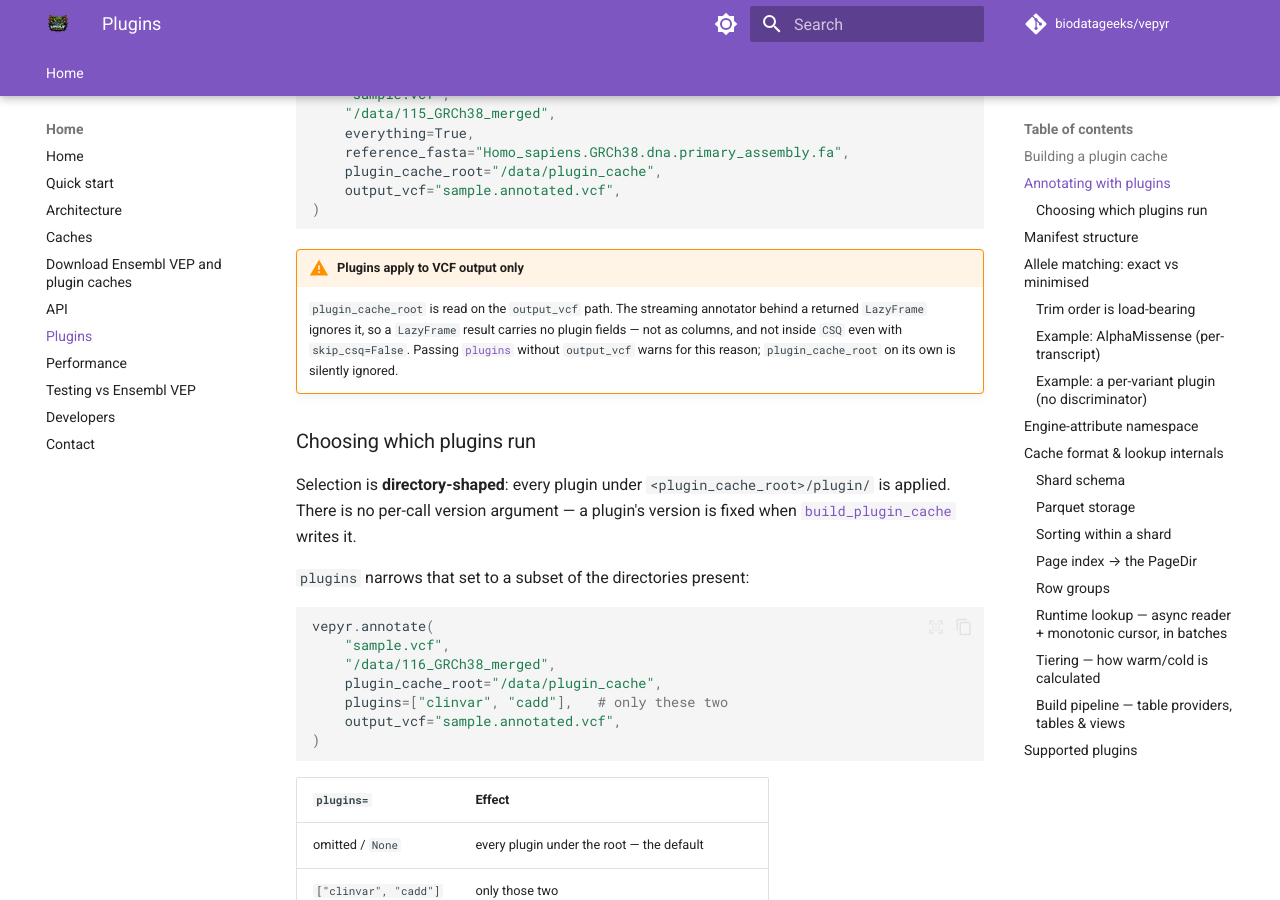
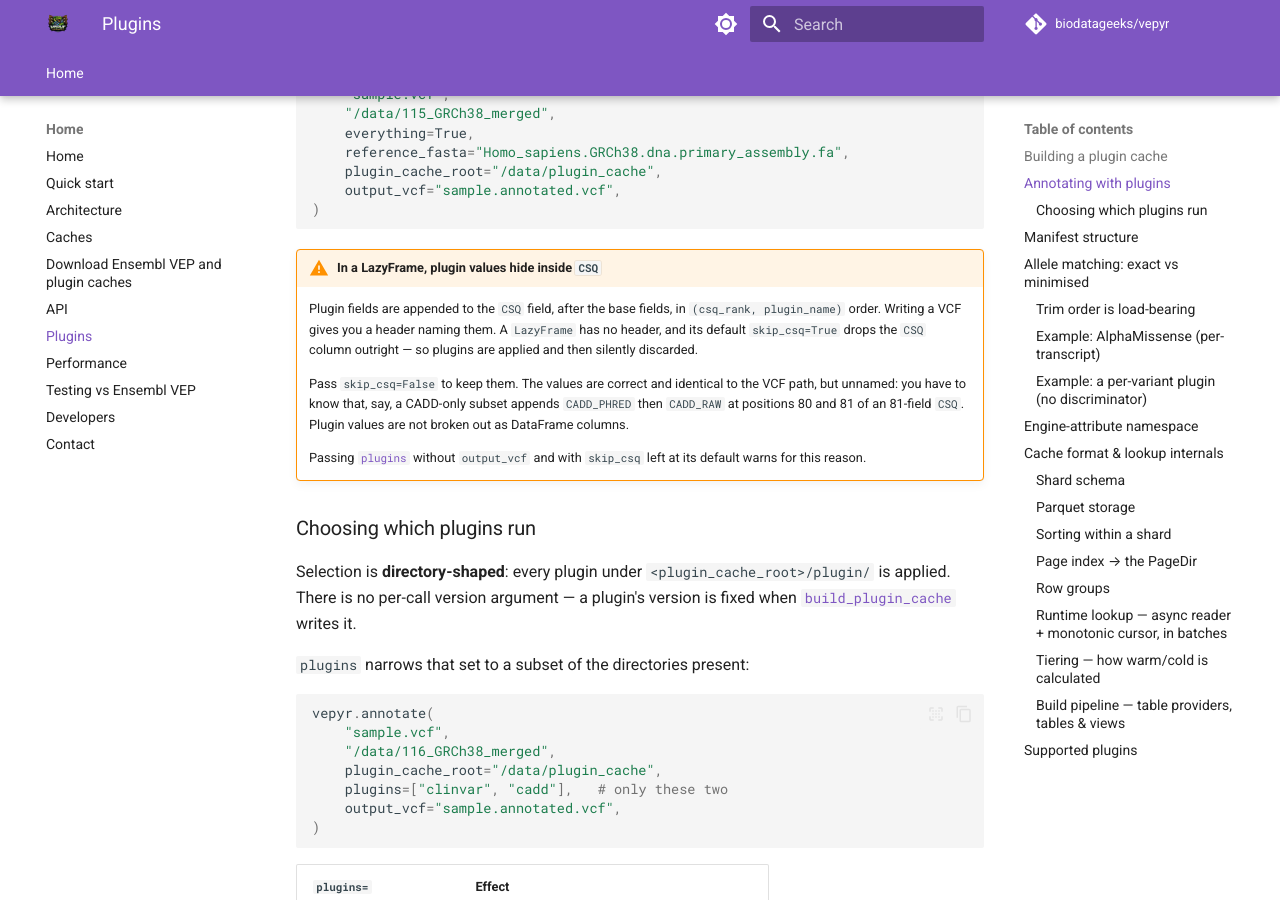
Before and after one commit to biodatageeks/vepyr, an MkDocs documentation site: the page built from docs/plugins.md, in a window 1280 px wide and 900 px high, scrolled down 1151 px. Built offline with MkDocs 1.6.1 and Material for MkDocs 9.7.7, drawn with Linux system fonts in a browser that asks for light colours; comment, search, counter and statistics services are not loaded.

Commit message:
fix(annotate): correct the LazyFrame plugin claim
The earlier commits claimed plugin_cache_root is read only on the output_vcf
path and that a LazyFrame carries no plugin fields. That is wrong.

annotate_table_function.rs parses plugin_cache_root out of options_json and
calls with_plugin_cache_root, and vepyr's normalize_options preserves the key,
so the SQL/streaming path applies plugins too. Measured: CSQ goes from 79 to
81 fields with plugins=["cadd"], and the two appended values match the VCF
run's CADD_PHRED/CADD_RAW for every transcript.

The original check looked for the literal "CADD" in the CSQ string, which
holds values, not field names — so it found nothing and read as "no plugins
applied".

The real gap is narrower: plugin values live inside CSQ, a LazyFrame has no
header naming them, and the default skip_csq=True drops the column — so
plugins get built and silently discarded. Warn on that specific combination
instead, and say so in the docstring and on the plugins page.

Co-Authored-By: Claude Opus 5 (1M context) <noreply@anthropic.com>

````diff
--- a/docs/plugins.md
+++ b/docs/plugins.md
@@ -59,13 +59,20 @@ vepyr.annotate(
 )
 ```
 
-!!! warning "Plugins apply to VCF output only"
-    `plugin_cache_root` is read on the `output_vcf` path. The streaming
-    annotator behind a returned `LazyFrame` ignores it, so a `LazyFrame` result
-    carries no plugin fields — not as columns, and not inside `CSQ` even with
-    `skip_csq=False`. Passing [`plugins`](#choosing-which-plugins-run) without
-    `output_vcf` warns for this reason; `plugin_cache_root` on its own is
-    silently ignored.
+!!! warning "In a LazyFrame, plugin values hide inside `CSQ`"
+    Plugin fields are appended to the `CSQ` field, after the base fields, in
+    `(csq_rank, plugin_name)` order. Writing a VCF gives you a header naming
+    them. A `LazyFrame` has no header, and its default `skip_csq=True` drops
+    the `CSQ` column outright — so plugins are applied and then silently
+    discarded.
+
+    Pass `skip_csq=False` to keep them. The values are correct and identical
+    to the VCF path, but unnamed: you have to know that, say, a CADD-only
+    subset appends `CADD_PHRED` then `CADD_RAW` at positions 80 and 81 of an
+    81-field `CSQ`. Plugin values are not broken out as DataFrame columns.
+
+    Passing [`plugins`](#choosing-which-plugins-run) without `output_vcf` and
+    with `skip_csq` left at its default warns for this reason.
 
 ### Choosing which plugins run
 
````
Also changed, not shown: src/vepyr/__init__.py (+12 -6 lines).
